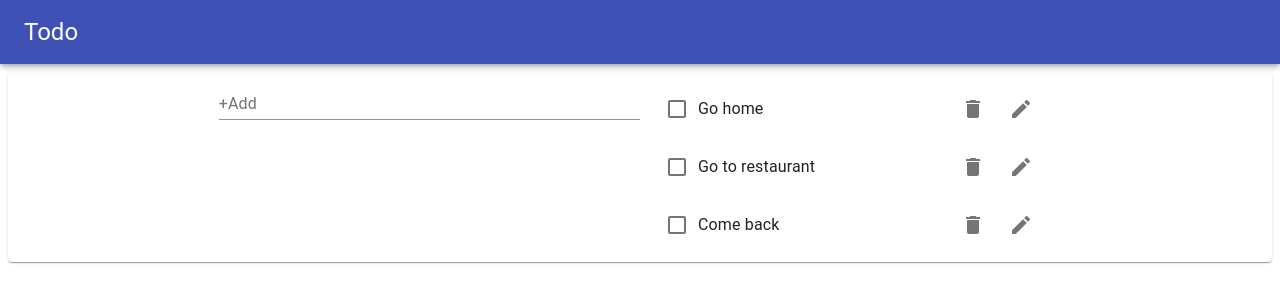
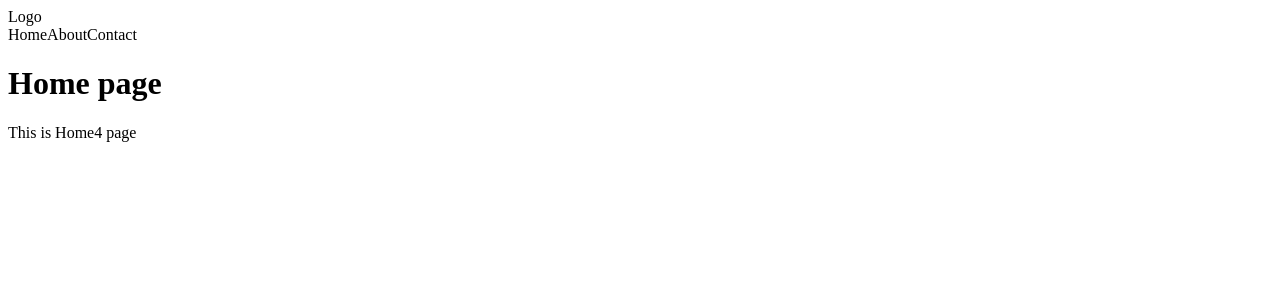
Before and after one commit to rafiurrafi/react-bootcamp, a React (Create React App) app: page / in a window 1280 px wide. Shown: the top 302 px of the page. Built offline with nearby package versions, Linux system fonts and the light colour scheme.

Commit message:
make hacked version of react router

```diff
--- a/src/TodoList.jsx
+++ b/src/TodoList.jsx
@@ -1,4 +1,4 @@
-import React from "react";
+import React, { useContext } from "react";
 import {
   Checkbox,
   IconButton,
@@ -10,19 +10,20 @@ import DeleteIcon from "@material-ui/icons/Delete";
 import EditIcon from "@material-ui/icons/Edit";
 import useToggleHook from "./hooks/useToggleHook";
 import TodoEditForm from "./todoEditForm";
+import { ThemeContext } from "./contexts/todos.context";
 
 const TodoList = (props) => {
-  const { todo, onRemoveTodos, onToggleTodos, onEditTodos } = props;
+  const { todo, removeTodos, toggleTodos } = useContext(ThemeContext);
   const [openEditForm, setOpenEditForm] = useToggleHook(false);
   return (
     <div>
       {openEditForm ? (
-        <TodoEditForm todo={todo} onEditTodos={onEditTodos} />
+        <TodoEditForm />
       ) : (
         <ListItem>
           <Checkbox
             checked={todo.completed}
-            onChange={() => onToggleTodos(todo._id)}
+            onChange={() => toggleTodos(todo._id)}
           />
           <ListItemText
             style={{ textDecoration: todo.completed ? "line-through" : "none" }}
@@ -30,7 +31,7 @@ const TodoList = (props) => {
             {todo.task}
           </ListItemText>
           <ListItemSecondaryAction>
-            <IconButton onClick={() => onRemoveTodos(todo._id)}>
+            <IconButton onClick={() => removeTodos(todo._id)}>
               <DeleteIcon />
             </IconButton>
             <IconButton onClick={setOpenEditForm}>
--- a/src/app.jsx
+++ b/src/app.jsx
@@ -1,8 +1,35 @@
 import React from "react";
-import TodoApp from "./todoApp";
+import About from "./components/about";
+import Contact from "./components/contact";
+import Header from "./components/header";
+import Home from "./components/home";
 
-const App = (props) => {
-  return <TodoApp />;
-};
+class App extends React.Component {
+  constructor(props) {
+    super(props);
+    this.state = {
+      page: "home",
+    };
+    this.changePage = this.changePage.bind(this);
+  }
+  changePage(page) {
+    console.log(page);
+    this.setState({ page: page });
+  }
+  renderPage() {
+    const { page } = this.state;
+    if (page === "home") return <Home />;
+    else if (page === "about") return <About />;
+    else return <Contact />;
+  }
+  render() {
+    return (
+      <div>
+        <Header page={this.state.page} onChangePage={this.changePage} />{" "}
+        {this.renderPage()}
+      </div>
+    );
+  }
+}
 
 export default App;
--- /dev/null
+++ b/src/components/about.jsx
@@ -0,0 +1,11 @@
+import React from "react";
+const About = () => {
+  return (
+    <div>
+      <h1>About page</h1>
+      <p>This is About page</p>
+    </div>
+  );
+};
+
+export default About;
--- /dev/null
+++ b/src/components/contact.jsx
@@ -0,0 +1,11 @@
+import React from "react";
+const Contact = () => {
+  return (
+    <div>
+      <h1>Contact page</h1>
+      <p>This is contact page</p>
+    </div>
+  );
+};
+
+export default Contact;
--- /dev/null
+++ b/src/components/header.jsx
@@ -0,0 +1,17 @@
+import React from "react";
+
+const Header = (props) => {
+  const { page, onChangePage } = props;
+  return (
+    <div className="header">
+      <a>Logo</a>
+      <nav>
+        <a onClick={() => onChangePage("home")}>Home</a>
+        <a onClick={() => onChangePage("about")}>About</a>
+        <a onClick={() => onChangePage("contact")}>Contact</a>
+      </nav>
+    </div>
+  );
+};
+
+export default Header;
--- /dev/null
+++ b/src/components/home.jsx
@@ -0,0 +1,11 @@
+import React from "react";
+const Home = () => {
+  return (
+    <div>
+      <h1>Home page</h1>
+      <p>This is Home4 page</p>
+    </div>
+  );
+};
+
+export default Home;
--- a/src/todoApp.jsx
+++ b/src/todoApp.jsx
@@ -1,55 +1,24 @@
 import React from "react";
 import Navbar from "./components/navbar";
-import uuid from "uuid/v4";
-import { useState } from "react";
 import Todos from "./todos";
 import TodoForm from "./todoForm";
 import { Grid, Paper } from "@material-ui/core";
+import ThemeProvider from "./contexts/todos.context";
 const TodoApp = (props) => {
-  const defaultTodos = [
-    { _id: uuid(), task: "Go home", completed: false },
-    { _id: uuid(), task: "Go to restaurant", completed: false },
-    { _id: uuid(), task: "Come  back", completed: false },
-  ];
-  const [todos, setTodos] = useState(defaultTodos);
-  const addTodos = (task) => {
-    const newTodos = [...todos, { _id: uuid(), task: task, completed: false }];
-    setTodos(newTodos);
-  };
-  const removeTodos = (id) => {
-    console.log(id);
-    const newTodos = todos.filter((todo) => todo._id !== id);
-    setTodos(newTodos);
-  };
-  const toggleTodos = (id) => {
-    const newTodos = todos.map((todo) =>
-      todo._id === id ? { ...todo, completed: !todo.completed } : todo
-    );
-    setTodos(newTodos);
-  };
-  const editTodos = (id, task) => {
-    const editedTodos = todos.map((todo) =>
-      todo._id === id ? { ...todo, task: task } : todo
-    );
-    setTodos(editTodos);
-  };
   return (
     <div>
       <Navbar />
       <Paper>
-        <Grid container justifyContent="center">
-          <Grid item xs={10} md={6} lg={4}>
-            <TodoForm onAddTodos={addTodos} />
+        <ThemeProvider>
+          <Grid container justifyContent="center">
+            <Grid item xs={10} md={6} lg={4}>
+              <TodoForm />
+            </Grid>
+            <Grid item xs={10} md={6} lg={4}>
+              <Todos />
+            </Grid>
           </Grid>
-          <Grid item xs={10} md={6} lg={4}>
-            <Todos
-              todos={todos}
-              onRemoveTodos={removeTodos}
-              onToggleTodos={toggleTodos}
-              onEditTodos={editTodos}
-            />
-          </Grid>
-        </Grid>
+        </ThemeProvider>
       </Paper>
     </div>
   );
--- a/src/todoEditForm.jsx
+++ b/src/todoEditForm.jsx
@@ -1,12 +1,14 @@
 import { TextField } from "@material-ui/core";
 import useInputHook from "./hooks/useInputHooks";
-import React from "react";
+import React, { useContext } from "react";
+import { ThemeContext } from "./contexts/todos.context";
 
-const TodoEditForm = ({ todo, onEditTodos }) => {
+const TodoEditForm = (props) => {
+  const [todo, editTodos] = useContext(ThemeContext);
   const [task, setTask] = useInputHook(todo.task);
   const handleSubmit = (e) => {
     e.preventDefault();
-    onEditTodos(todo._id, task);
+    editTodos(todo._id, task);
     setTask();
   };
   console.log(task);
--- a/src/todoForm.jsx
+++ b/src/todoForm.jsx
@@ -1,14 +1,15 @@
 import { TextField } from "@material-ui/core";
-import React, { useState } from "react";
-
+import React, { useContext, useState } from "react";
+import { ThemeContext } from "./contexts/todos.context";
 const TodoForm = (props) => {
-  const { onAddTodos } = props;
+  const [addTodos] = useContext(ThemeContext);
   const [task, setTask] = useState("");
   const handleSubmit = (e) => {
     e.preventDefault();
-    onAddTodos(task);
+    addTodos(task);
     setTask("");
   };
+  console.log(useContext(ThemeContext));
   return (
     <form onSubmit={handleSubmit}>
       <TextField
--- a/src/todos.jsx
+++ b/src/todos.jsx
@@ -1,19 +1,14 @@
 import { List } from "@material-ui/core";
-import React from "react";
+import React, { useContext } from "react";
+import { ThemeContext } from "./contexts/todos.context";
 import TodoList from "./TodoList";
 
 const Todos = (props) => {
-  const { todos, onRemoveTodos, onToggleTodos, onEditTodos } = props;
+  const { todos } = useContext(ThemeContext);
   return (
     <List>
       {todos.map((todo) => (
-        <TodoList
-          key={todo._id}
-          todo={todo}
-          onRemoveTodos={onRemoveTodos}
-          onToggleTodos={onToggleTodos}
-          onEditTodos={onEditTodos}
-        />
+        <TodoList key={todo._id} />
       ))}
     </List>
   );
```
Also changed, not shown: src/contexts/todos.context.js (added, +44 -0 lines).
